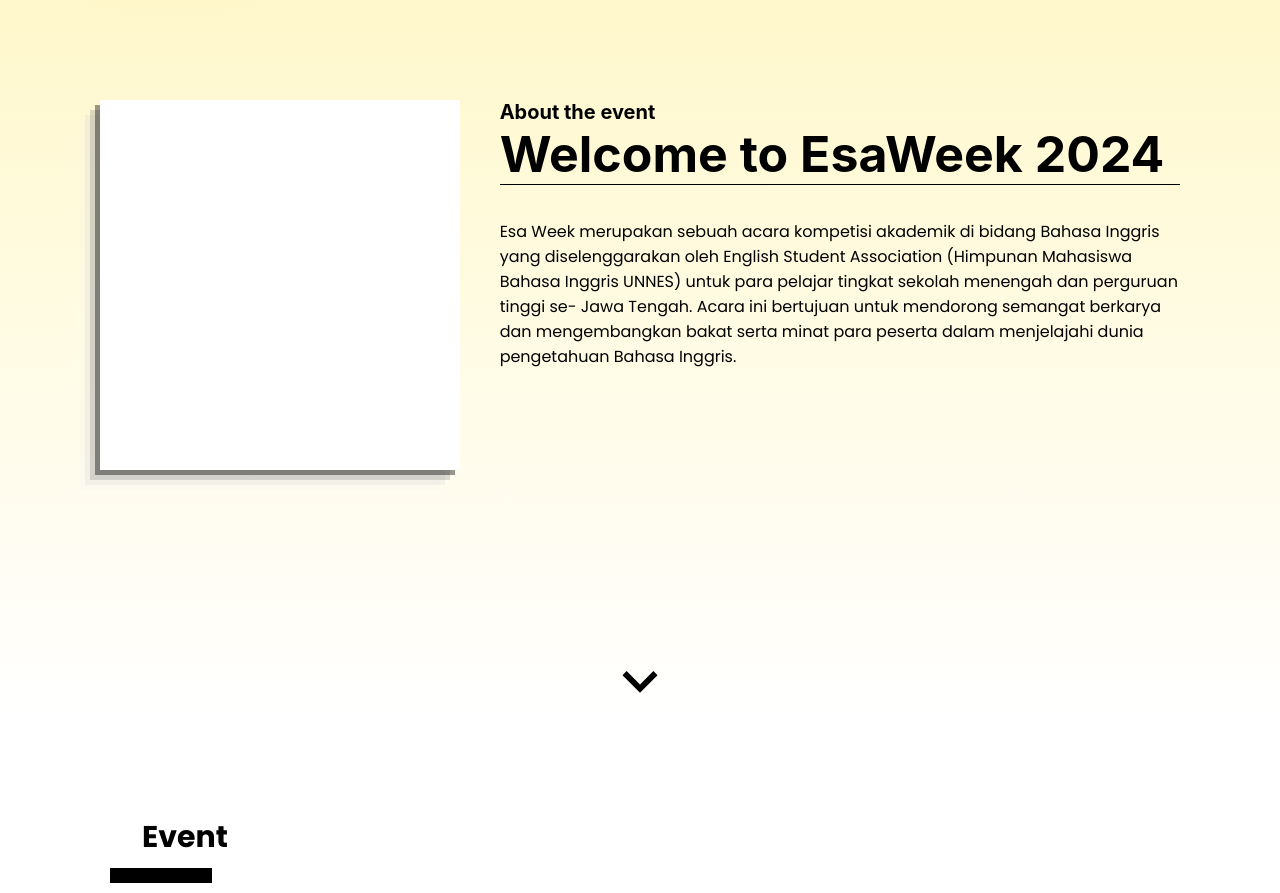
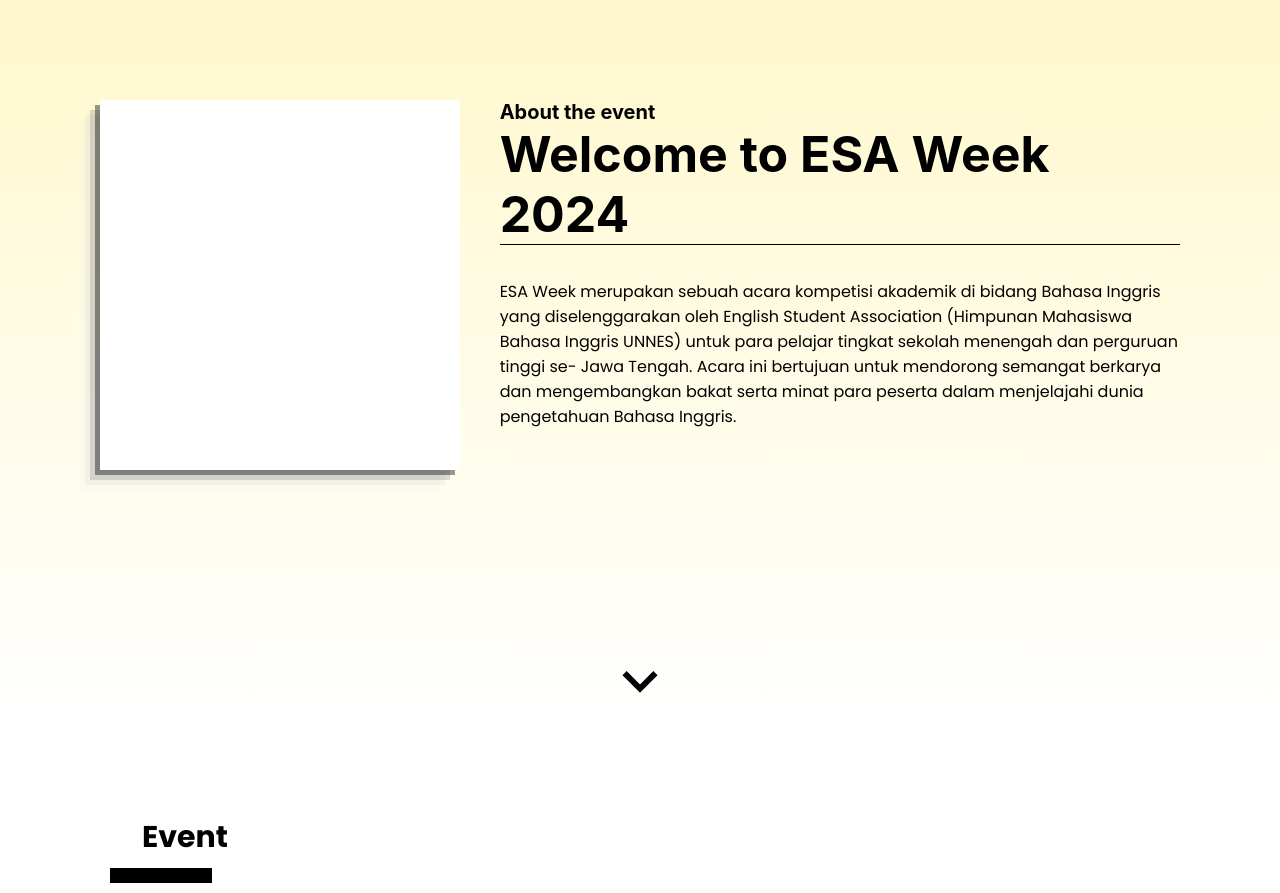
Before and after one commit to Maulana-Aden/Esaweek2024-web, a React (Create React App) app: page / in a window 1280 px wide. Shown: the part 880-1773 px from the top of the page. Built offline with nearby package versions, Linux system fonts and the light colour scheme; a web font is replaced by a local one.

Commit message:
Update About.js (update ESA Week)

```diff
--- a/src/component/About.js
+++ b/src/component/About.js
@@ -11,9 +11,9 @@
         </div>
         <div className="about-text">
           <h3>About the event</h3>
-          <h1>Welcome to EsaWeek 2024</h1>
+          <h1>Welcome to ESA Week 2024</h1>
           <p>
-            Esa Week merupakan sebuah acara kompetisi akademik di bidang Bahasa
+            ESA Week merupakan sebuah acara kompetisi akademik di bidang Bahasa
             Inggris yang diselenggarakan oleh English Student Association
             (Himpunan Mahasiswa Bahasa Inggris UNNES) untuk para pelajar tingkat
             sekolah menengah dan perguruan tinggi se- Jawa Tengah. Acara ini
```
